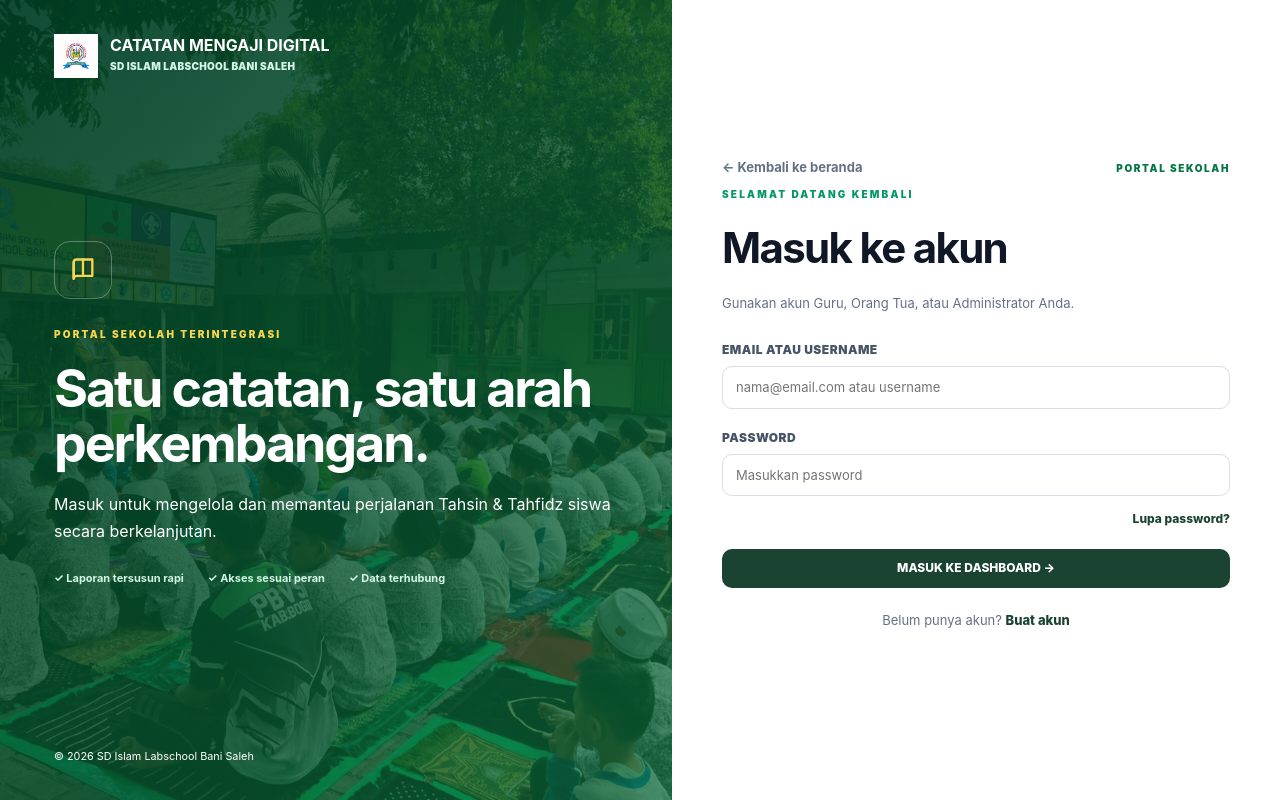
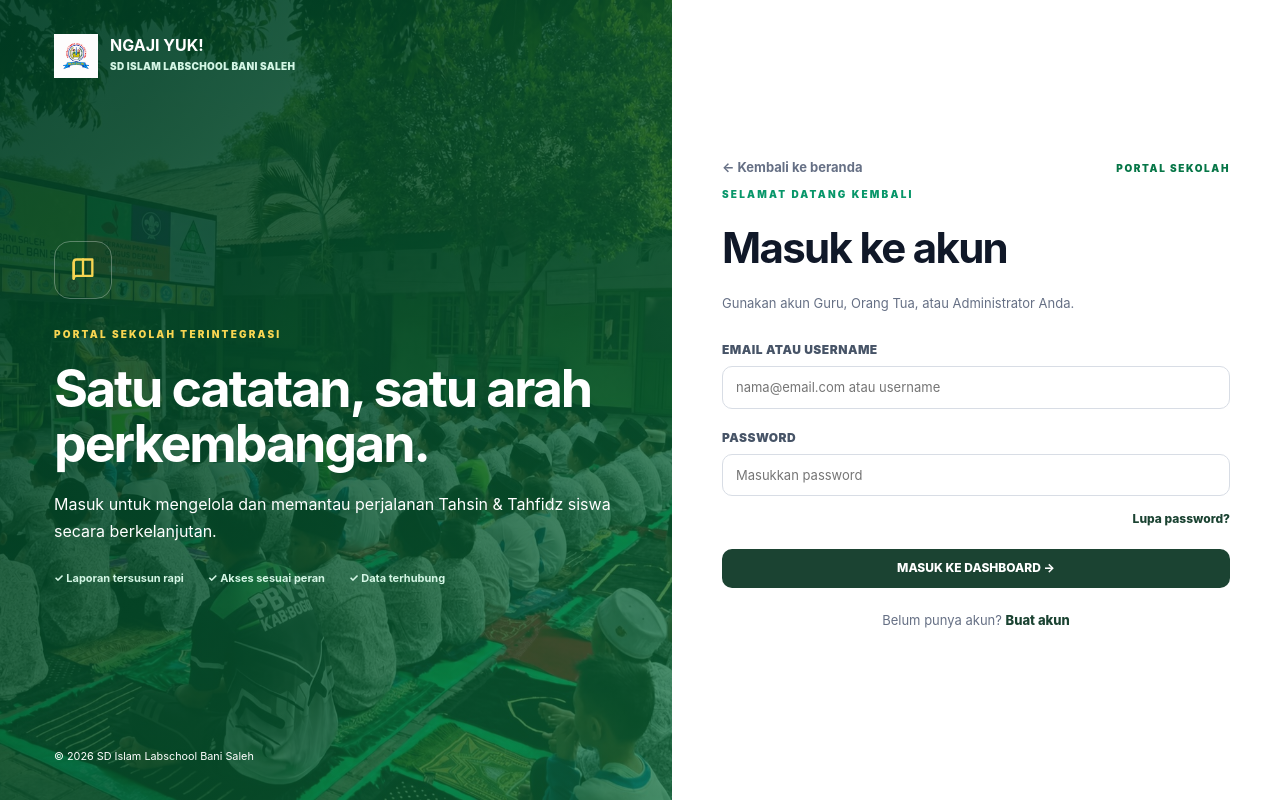
Before and after one commit to Jayszrs/ngajiyuk, a PHP site: page /login.php in a window 1280 px wide. Run offline with PHP 8.4, Linux system fonts and the light colour scheme.

Commit message:
Update login page title and branding to reflect application name

```diff
--- a/login.php
+++ b/login.php
@@ -10,6 +10,6 @@ if ($_SERVER['REQUEST_METHOD'] === 'POST') {
     $error = $message;
 }
 ?>
-<!doctype html><html lang="id"><head><meta charset="utf-8"><meta name="viewport" content="width=device-width,initial-scale=1"><title>Masuk ke akun · Catatan Mengaji Digital</title><link rel="icon" href="<?= url('assets/images/favicon.ico') ?>"><link rel="stylesheet" href="<?= url('assets/css/app.css') ?>"></head><body>
-<div class="auth-shell"><section class="auth-visual"><a class="brand auth-brand" href="<?= url() ?>"><img src="<?= url('assets/images/logo.png') ?>" alt="Logo sekolah"><span><strong>CATATAN MENGAJI DIGITAL</strong><small>SD ISLAM LABSCHOOL BANI SALEH</small></span></a><div class="auth-message"><span class="auth-feature-icon"><?= svg_icon('book',28) ?></span><p class="eyebrow">PORTAL SEKOLAH TERINTEGRASI</p><h2>Satu catatan, satu arah perkembangan.</h2><p>Masuk untuk mengelola dan memantau perjalanan Tahsin &amp; Tahfidz siswa secara berkelanjutan.</p><div class="auth-points"><span>✓ Laporan tersusun rapi</span><span>✓ Akses sesuai peran</span><span>✓ Data terhubung</span></div></div><small>© <?= date('Y') ?> SD Islam Labschool Bani Saleh</small></section>
+<!doctype html><html lang="id"><head><meta charset="utf-8"><meta name="viewport" content="width=device-width,initial-scale=1"><title>Masuk ke akun · NGAJI YUK!</title><link rel="icon" href="<?= url('assets/images/favicon.ico') ?>"><link rel="stylesheet" href="<?= url('assets/css/app.css') ?>"></head><body>
+<div class="auth-shell"><section class="auth-visual"><a class="brand auth-brand" href="<?= url() ?>"><img src="<?= url('assets/images/logo.png') ?>" alt="Logo sekolah"><span><strong>NGAJI YUK!</strong><small>SD ISLAM LABSCHOOL BANI SALEH</small></span></a><div class="auth-message"><span class="auth-feature-icon"><?= svg_icon('book',28) ?></span><p class="eyebrow">PORTAL SEKOLAH TERINTEGRASI</p><h2>Satu catatan, satu arah perkembangan.</h2><p>Masuk untuk mengelola dan memantau perjalanan Tahsin &amp; Tahfidz siswa secara berkelanjutan.</p><div class="auth-points"><span>✓ Laporan tersusun rapi</span><span>✓ Akses sesuai peran</span><span>✓ Data terhubung</span></div></div><small>© <?= date('Y') ?> SD Islam Labschool Bani Saleh</small></section>
 <main class="auth-panel"><div class="auth-card"><a class="auth-back" href="<?= url() ?>">← Kembali ke beranda</a><div class="auth-label">PORTAL SEKOLAH</div><p class="eyebrow">SELAMAT DATANG KEMBALI</p><h1>Masuk ke akun</h1><p class="muted">Gunakan akun Guru, Orang Tua, atau Administrator Anda.</p><?php foreach (pull_flashes() as $flash): ?><div class="alert alert-<?= e($flash['type']) ?>"><?= e($flash['message']) ?></div><?php endforeach; ?><?php if($error): ?><div class="alert alert-error"><?= e($error) ?></div><?php endif; ?><form method="post" class="grid auth-form"><?= csrf_field() ?><div class="field"><label>Email atau Username</label><input class="input" name="identifier" autocomplete="username" required placeholder="nama@email.com atau username"></div><div class="field"><label>Password</label><input class="input" type="password" name="password" autocomplete="current-password" required placeholder="Masukkan password"></div><div class="auth-forgot"><a href="<?= url('forgot-password.php') ?>">Lupa password?</a></div><button class="btn btn-primary btn-block" type="submit">MASUK KE DASHBOARD →</button></form><p class="auth-links">Belum punya akun? <a href="<?= url('register.php') ?>">Buat akun</a></p></div></main></div></body></html>
```
